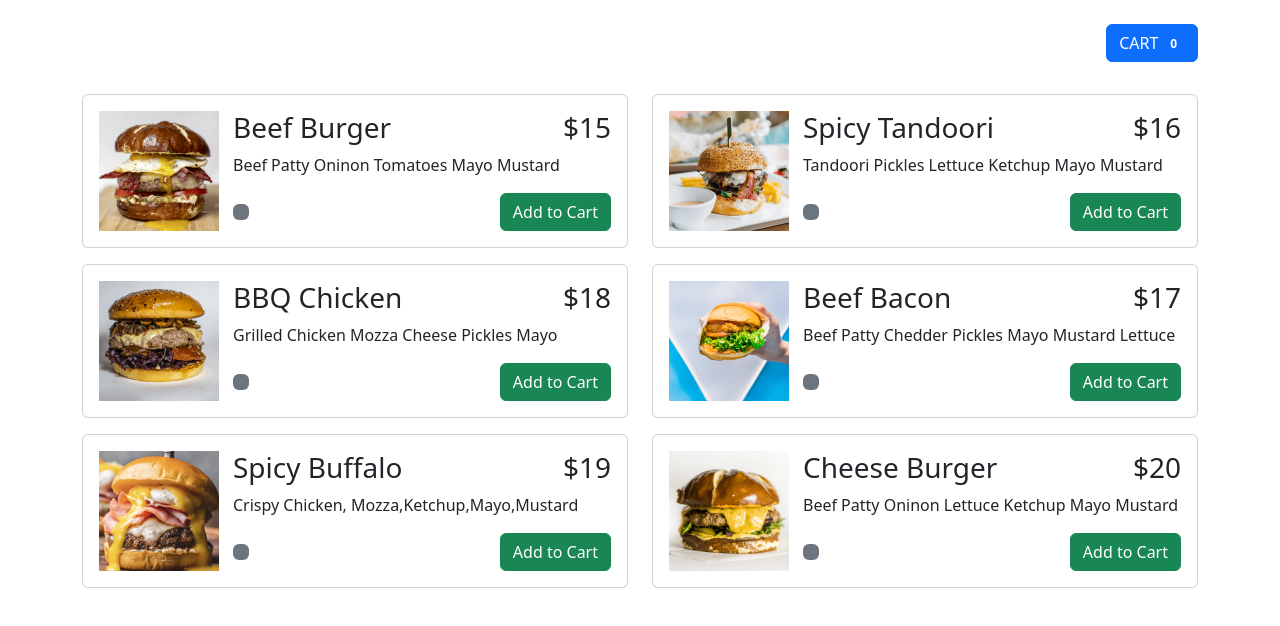
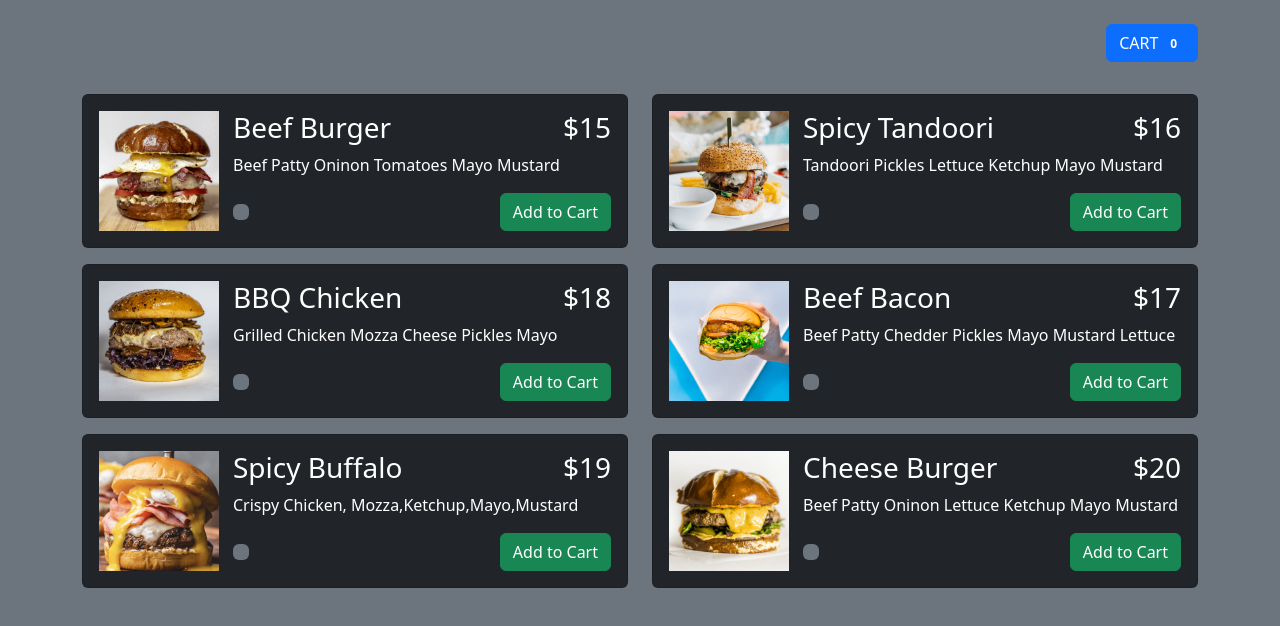
Before and after one commit to Ilxom099/match, a plain HTML site: page index.html in a window 1280 px wide. Drawn offline with nearby package versions, Linux system fonts and the light colour scheme.

Commit message:
rang o'zgardi

```diff
--- a/index.html
+++ b/index.html
@@ -9,7 +9,7 @@
         integrity="sha384-QWTKZyjpPEjISv5WaRU9OFeRpok6YctnYmDr5pNlyT2bRjXh0JMhjY6hW+ALEwIH" crossorigin="anonymous">
 </head>
 
-<body>
+<body class="bg-secondary">
 
     <!-- Modal -->
     <div class="modal fade" id="exampleModal" tabindex="-1" aria-labelledby="exampleModalLabel" aria-hidden="true">
--- a/index.js
+++ b/index.js
@@ -52,7 +52,7 @@ let cart = []
 
 function readBurgers () {
   let a =  burgers.map(item=> `<div class="col-6">
-        <div class="card my-2">
+        <div class="card my-2 bg-dark text-white">
             <div class="card-body">
                 <div class="row">
                     <div class="col-3">
```
